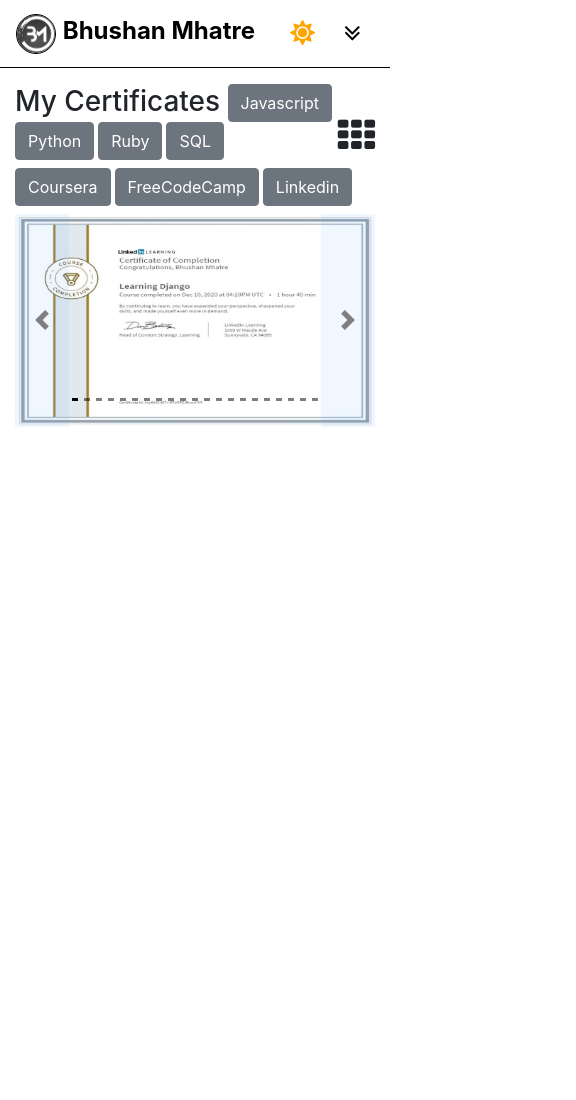
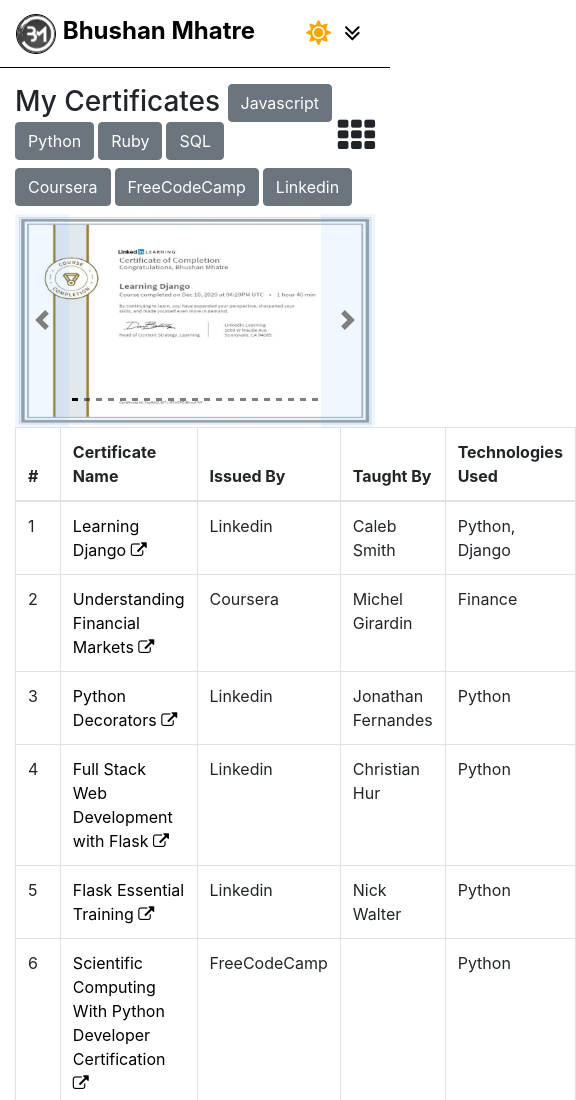
Before and after one commit to thebhushanmhatre/bhushan-portfolio, a React (Create React App) app: page /certificates in a window 390 px wide. Shown: the top 1100 px of the page, 576 px wide, since content can reach past the window. Before the commit the page ends 844 px from the top, so only its background shows below. Built offline with nearby package versions, Linux system fonts and the light colour scheme.

Commit message:
Creating a Render Table Component which can be used for Projects and Certificates both

```diff
--- a/src/App.css
+++ b/src/App.css
@@ -40,10 +40,6 @@
 .myname.dark {
   background-image: linear-gradient(to right, #333, orange, orange, #333);
   color: black;
-}
-
-#eduhead{
-  background-image: linear-gradient(to right, skyblue, rgba(255, 255, 255, 0), rgba(255, 255, 255, 0), rgba(255, 255, 255, 0));
 }
 
 .todoListMain .header input {
@@ -136,6 +132,7 @@
   margin: auto;
 }
 
-#dmtt {
+#darkmmodeicon {
   font-size: 25px;
+  margin-left: 10px;
 }
--- a/src/components/Main.js
+++ b/src/components/Main.js
@@ -75,7 +75,7 @@
     <>
       <Navigation toggleTheme={toggleTheme} darkMode={darkMode} />
       <Switch>
-        <Route exact path="/" component={() => isMobile() ? <MobileHome /> : <Home contacts={props.contacts} />} />
+        <Route exact path="/" component={() => isMobile() ? <MobileHome contacts={props.contacts} /> : <Home contacts={props.contacts} />} />
         <Route exact path="/workexp" component={() => <WorkExperience education={props.education} />} />
         <Route exact path="/certificates" component={() => <Certificate certificates={props.certificates} />} />
         <Route path="/certificate/:certId" component={CertificateWithId} />
--- a/src/components/Navigation.js
+++ b/src/components/Navigation.js
@@ -6,14 +6,14 @@
 
   return(
     <Navbar id="navbar" className="container mb-3" expand="lg">
-      <NavbarBrand className="mr-auto pr-3" href="/">
+      <NavbarBrand className="mr-auto" href="/">
         <img id="logo" src="assets/images/logo.jpg" height="40" width="40" alt="bhushan"/>
         <span style={{fontSize: "larger"}}> <strong> Bhushan Mhatre </strong></span>
       </NavbarBrand>
       <NavItem onClick={() => props.toggleTheme()} style={{ listStyleType: 'none' }}>
         {props.darkMode===false ?
-          <span className="fas fa-sun-o fa-lg pr-3" style={{ color: "orange" }} href="#" id="dmtt" /> :
-          <span className="fas fa-moon-o fa-lg pr-3" style={{ color: "#007bff" }} href="#" id="dmtt" />
+          <span className="fas fa-sun-o fa-lg" style={{ color: "orange" }} href="#" id="darkmmodeicon" /> :
+          <span className="fas fa-moon-o fa-lg" style={{ color: "#007bff" }} href="#" id="darkmmodeicon" />
         }
       </NavItem>
       <NavbarToggler onClick={() => toggleNav(!isNavOpen)} >
--- /dev/null
+++ b/src/components/mobile/Contact.js
@@ -0,0 +1,27 @@
+import React from 'react';
+import { Container } from 'reactstrap';
+
+export default function Contact(props) {
+
+  const styles = {
+    display: "flex",
+    flexDirection: "row",
+    justifyContent: "space-around",
+    marginTop: "40px",
+    marginBottom: "40px",
+  }
+
+  const contacts = props.contacts.map(item =>
+    <div key={item.contId.toString()} >
+      <a href={item.href} target="_blank" rel="noopener noreferrer" style={{ color: item.color }} >
+        <i className={item.icon + ' contact-icon'}></i>
+      </a>
+    </div>
+  )
+
+  return (
+    <Container style={styles} >
+      {contacts}
+    </Container>
+  );
+}
--- a/src/components/mobile/MobileHome.js
+++ b/src/components/mobile/MobileHome.js
@@ -3,6 +3,7 @@
 import Certificates from './Certificates'
 import Projects from './Projects'
 import Career from './Career'
+import Contact from './Contact';
 
 const center_style = {
   minHeight: '80vh',
@@ -21,6 +22,7 @@
       <Career />
       <Certificates />
       <Projects />
+      <Contact contacts={props.contacts} />
     </>
   );
 }
--- a/src/components/web/Certificate.js
+++ b/src/components/web/Certificate.js
@@ -1,7 +1,8 @@
 import React, { useState } from 'react';
+import { Container, Row , Button } from 'reactstrap';
 import RenderItems from './RenderItems';
 import RenderCarousel from './RenderCarousel';
-import { Container, Row , Button } from 'reactstrap';
+import RenderTable from './RenderTable';
 
 function Certificate(props){
   const [filterBy, setFilterBy] = useState(false)
@@ -41,11 +42,20 @@
 
   let ppt = <RenderCarousel certis={getCertis()} />
 
+  let display_format = carousel ? ppt : certis
+
+  const pickValues = () => {
+    return getCertis().map((item) =>
+      (({ href, name, issuer, professor, tech, target, inbuilt }) => ({ href, name, issuer, professor, tech, target, inbuilt }))(item)
+    )
+  }
+
   return(
     <Container>
       <h3>{filterBy ? filterBy : 'My'} Certificates {filters} {carouselForm}</h3>
       <h3>{issuers}</h3>
-      <Row>{carousel ? ppt : certis}</Row>
+      <Row>{display_format}</Row>
+      <RenderTable items={pickValues()} type={"Certificate"} />
     </Container>
   );
 }
--- a/src/components/web/Project.js
+++ b/src/components/web/Project.js
@@ -1,7 +1,7 @@
 import React, { useState } from 'react';
 import { Row, Button, Container } from 'reactstrap';
 import RenderItems from './RenderItems';
-import RenderProjectsTabular from './RenderProjectsTabular'
+import RenderTable from './RenderTable'
 
 function Project(props){
   const [languages, setLanguages] = useState([])
@@ -27,11 +27,19 @@
     return projects
   }
 
+  console.log(Object.keys(getProjects()[0]))
+
+  const pickValues = () => {
+    return getProjects().map((item) =>
+      (({ href, name, tech, target, inbuilt }) => ({ href, name, tech, target, inbuilt }))(item)
+    )
+  }
+
   var projects;
   let project_list = getProjects()
   if(project_list.length > 0){
     if (tabular) {
-      projects = <RenderProjectsTabular projects={project_list} />
+      projects = <RenderTable items={pickValues()} type={"Project"} />
     } else {
       projects = project_list.map(item=> <RenderItems key={"projectId" + item.projectId.toString()} item={item} height={{ minHeight: "5rem" }} />)
     }
--- /dev/null
+++ b/src/components/web/RenderTable.js
@@ -0,0 +1,37 @@
+import React from 'react';
+import { Table } from 'reactstrap';
+
+function RenderTable(props) {
+
+  let key_name_map = { "name": props.type + " Name", "tech": "Technologies Used", "institute": "Institute", "issuer": "Issued By", "professor": "Taught By" }
+  let indirectly_used_cols = ['target', 'src', 'href', 'inbuilt', 'visible']
+  let column_headers = ['#', ...Object.keys(props.items[0]).filter(i => !indirectly_used_cols.includes(i))].map(col => (<th key={col}>{key_name_map[col] || col}</th>))
+  var after_name_cols = Object.keys(props.items[0]).filter(i => !indirectly_used_cols.includes(i)).filter(i => i !== "name")
+
+  let rows = props.items.map((item, count) =>
+    (<tr key={count.toString()} >
+      <td>{count+1}</td>
+      <td>
+        <a href={item.href} target={item.target}>{item.name} {' '}
+          {item.inbuilt ? <i className="fa fa-link" aria-hidden="true" /> : <i className="fa fa-external-link" aria-hidden="true" />}
+        </a>
+      </td>
+    {after_name_cols.map(i => <td>{(typeof(item[i]) === 'object') ? item[i].join(', ') : item[i]}</td> )}
+    </tr>)
+  )
+
+  return (
+    <Table bordered hover>
+      <thead>
+        <tr>
+          {column_headers}
+        </tr>
+      </thead>
+      <tbody>
+          {rows}
+      </tbody>
+    </Table>
+  );
+}
+
+export default RenderTable;
--- a/src/components/web/WorkExperience.js
+++ b/src/components/web/WorkExperience.js
@@ -11,11 +11,9 @@
       <i style={{fontSize: '1.12em'}}><strong>Software Developer</strong> - Ruby, Javascript</i>
       <br/>
       <i style={{fontSize: '1.12em'}}>June 2019 to Present</i>
-    </Container>
-      <Container>
-        <div id="eduhead" className="offset-md-1 mb-2 mt-2 p-1 pl-2">
-          <span className="fa fa-institution fa-lg"> Education</span>
-        </div>
+      <div className="offset-md-1 mb-2 mt-4 pt-2 myname">
+        <p className="fa fa-institution fa-lg"> Education</p>
+      </div>
       <Education education={props.education} />
     </Container>
     </>
```
Also changed, not shown: 1 other file (tests, documents, lock files or other folders).
